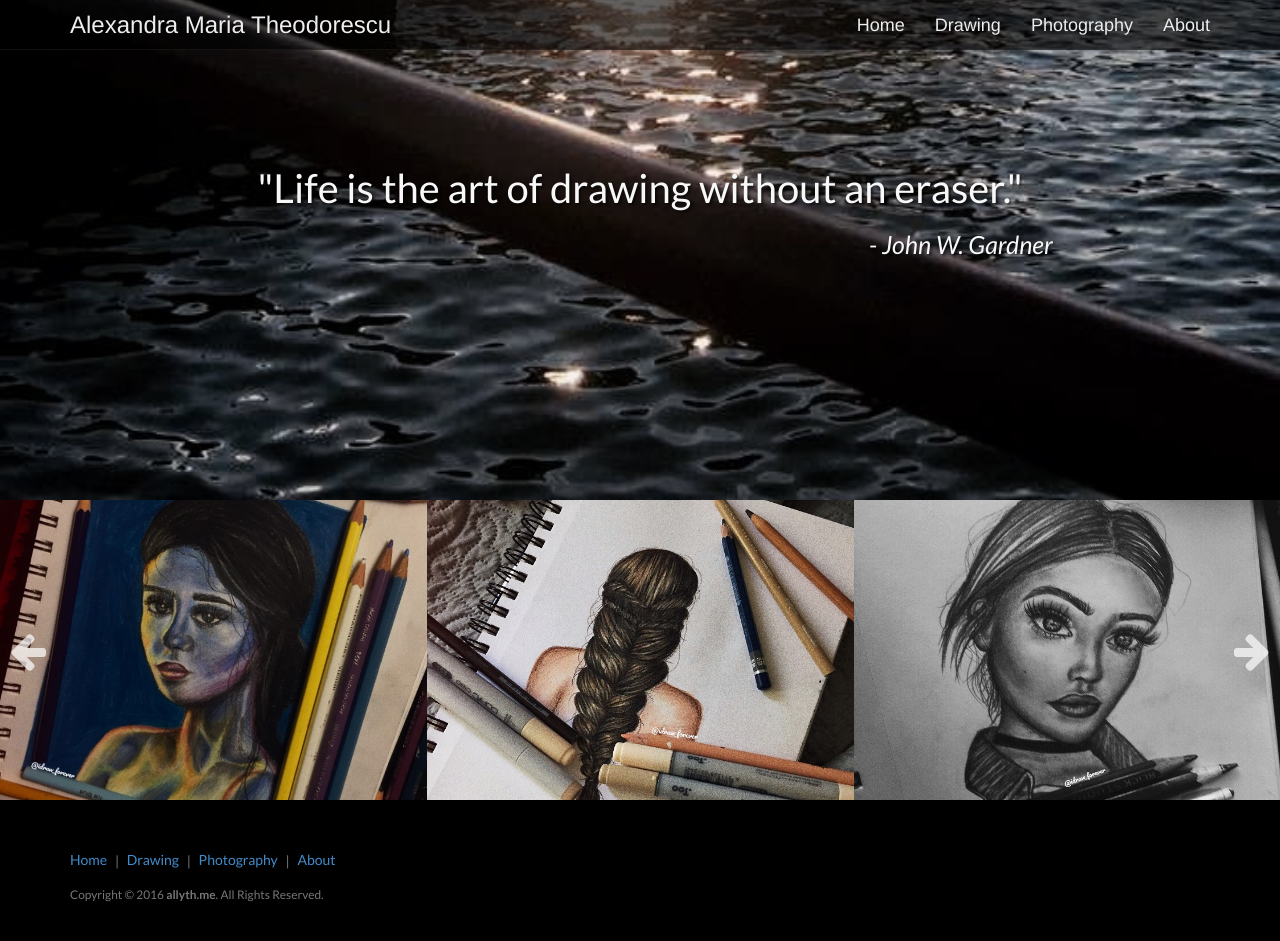
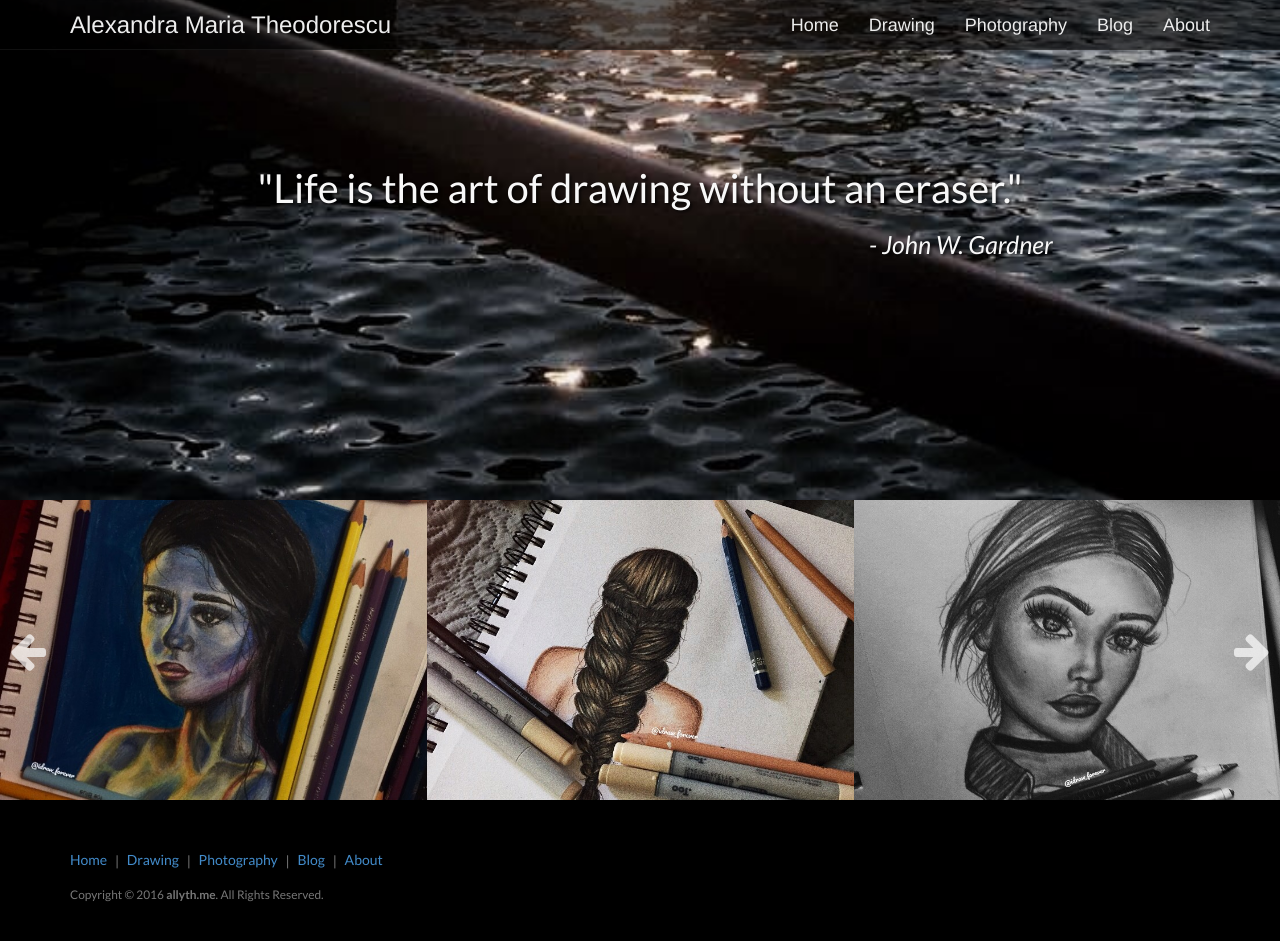
Before and after one commit to allyth/allyth, a Jekyll site: the page built from index.html, in a window 1280 px wide and 953 px high. Shown: the top 941 px of the window. Built offline with Jekyll 4.4.1, drawn with Linux system fonts in a browser that asks for light colours; some web fonts are replaced.

Commit message:
Add blog menu

```diff
--- a/_config.yml
+++ b/_config.yml
@@ -53,5 +53,7 @@ menu:
     url: /drawing/
   - text: Photography
     url: /photography/
+  - text: Blog
+    url: /blog/
   - text: About
     url: /about/
```
